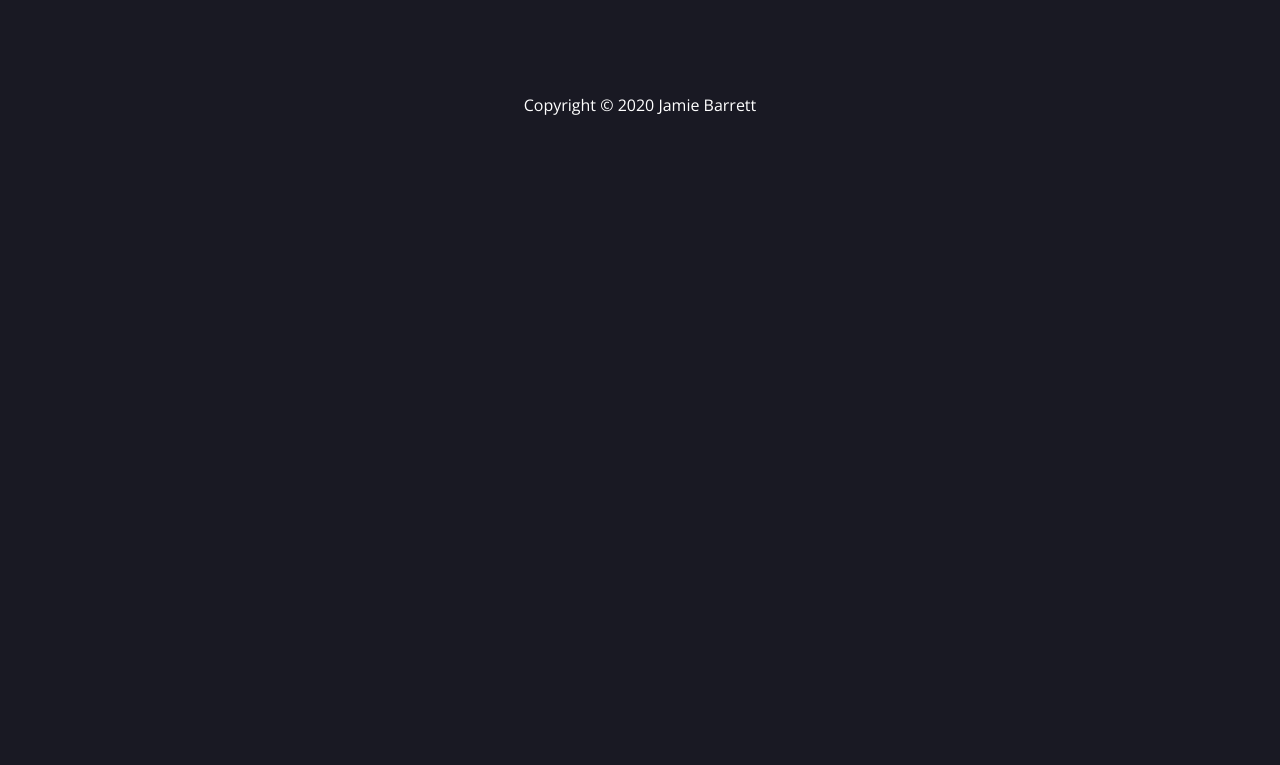
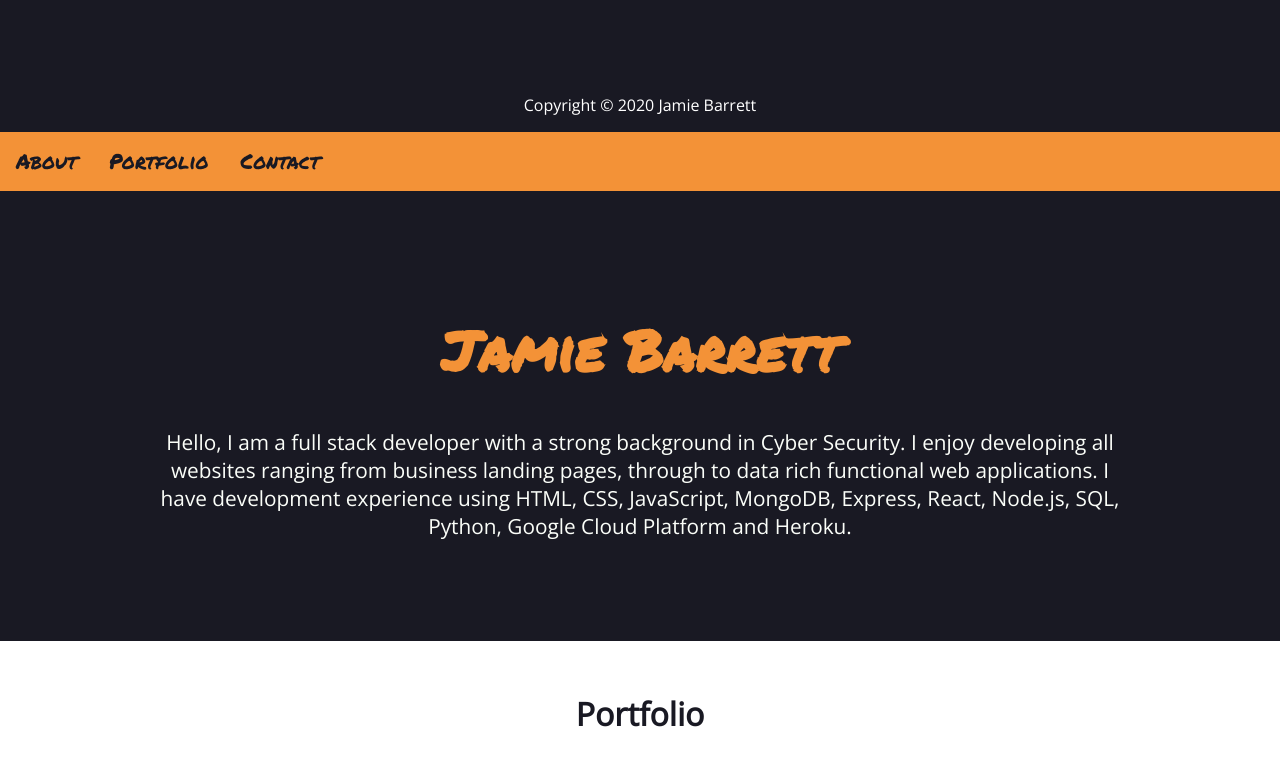
Before and after one commit to jb-0/site-react, a React (Create React App) app: page / in a window 1280 px wide. Shown: the part 1366-2131 px from the top of the page. Before the commit the page ends 1498 px from the top, so only its background shows below. Built offline with nearby package versions, Linux system fonts and the light colour scheme.

Commit message:
Initial commit for blog module, including creation of routes

```diff
--- a/package.json
+++ b/package.json
@@ -10,6 +10,7 @@
     "@testing-library/user-event": "^7.2.1",
     "react": "^16.13.1",
     "react-dom": "^16.13.1",
+    "react-router-dom": "^5.2.0",
     "react-scripts": "3.4.3"
   },
   "scripts": {
--- a/src/components/App.jsx
+++ b/src/components/App.jsx
@@ -1,18 +1,17 @@
 import React from "react";
-import Navbar from "./Navbar"
-import Intro from "./Intro"
-import Portfolio from "./Portfolio"
-import ContactForm from "./ContactForm";
-import Footer from "./Footer";
+import Home from "./Home";
+import { BrowserRouter as Router, Route, Link } from "react-router-dom";
 
 function App() {
   return (
     <div className="app">
-      <Navbar />
-      <Intro />
-      <Portfolio />
-      <ContactForm />
-      <Footer />
+      <Router>
+      <Route path="/" exact component={Home} />
+      {/* <Route path="/blog" exact component={Blog} />
+      <Route path="/blog/edit/:id" component={BlogPostEdit} />
+      <Route path="/blog/create" component={CreateBlogPost} /> */}
+        <Home />
+      </Router>
     </div>
   );
 }
--- /dev/null
+++ b/src/components/Home.jsx
@@ -0,0 +1,20 @@
+import React from "react";
+import Navbar from "./Navbar";
+import Intro from "./Intro";
+import Portfolio from "./Portfolio";
+import ContactForm from "./ContactForm";
+import Footer from "./Footer";
+
+function Home() {
+  return (
+    <div>
+      <Navbar />
+      <Intro />
+      <Portfolio />
+      <ContactForm />
+      <Footer />
+    </div>
+  );
+}
+
+export default Home;
```
Also changed, not shown: 1 other file (tests, documents, lock files or other folders).
